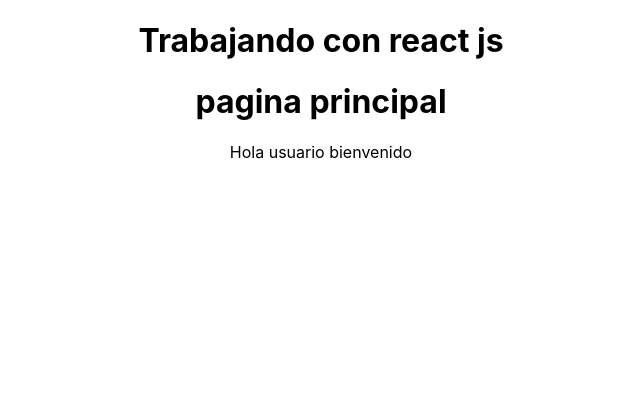
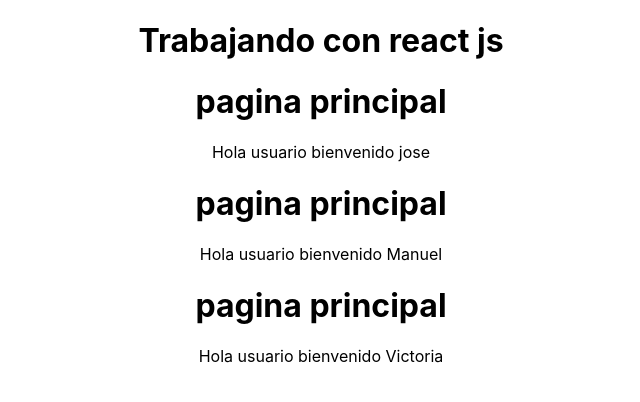
Before and after one commit to rdo10/praticando-react, a React (Create React App) app in the folder practica/: page / in a window 1280 px wide. Shown: the top 402 px of the page, without its empty margins (319-959 px from the left). Built offline with nearby package versions, Linux system fonts and the light colour scheme.

Commit message:
practicando con las props

```diff
--- a/practica/src/App.js
+++ b/practica/src/App.js
@@ -7,7 +7,10 @@ function App() {
   return (
     <div className="App">
      <h1>Trabajando  con react js</h1>
-     <Home></Home>
+     <Home nombre="jose"/>
+     <Home nombre="Manuel"/>
+     <Home nombre="Victoria"/>
+
     </div>
   );
 }
--- a/practica/src/components/home.jsx
+++ b/practica/src/components/home.jsx
@@ -1,13 +1,15 @@
 import React from 'react';
 import {Fragment} from 'react';
-function main(){
+function main(props){
+     //console.log(props)
+     const {nombre} = props
     let saludo = "Hola usuario bienvenido";
     return (
-        <Fragment>
+        <div>
          <h1>pagina principal</h1>
 
-         <p>{saludo}</p>
-        </Fragment>
+         <p>{saludo} {nombre}</p>
+        </div>
     )
 }
 
```
